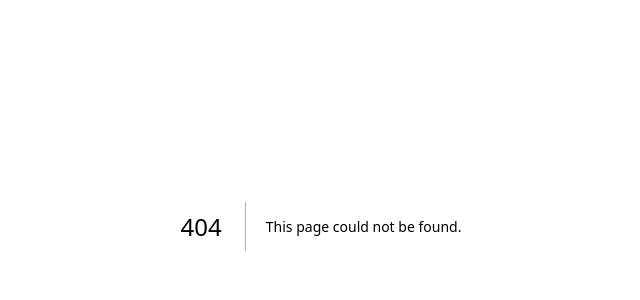
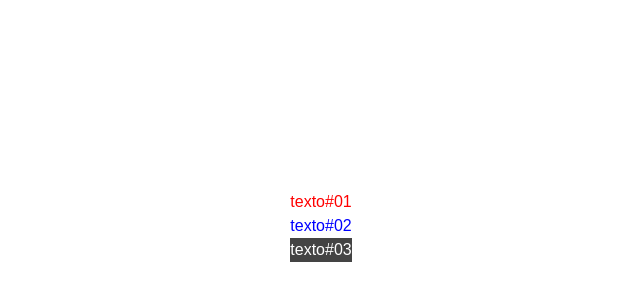
Before and after one commit to ivanProgramador/exercicios, a Next.js app: page /css/integracao2 in a window 1280 px wide. Before the commit this address had no page. Shown: the part 174-474 px from the top of the page, without its empty margins (319-959 px from the left). Built offline with nearby package versions, Linux system fonts and the light colour scheme.

Commit message:
Integration of CSS modules specifically and globally for a component

```diff
--- /dev/null
+++ b/pages/css/integracao2.jsx
@@ -0,0 +1,12 @@
+import estilos from "./integracao2.module.css";
+
+
+export default function integracao2(){
+    return(
+        <div id={estilos.integracao2}>
+         <h1 className={estilos.vermelha2} >texto#01</h1>
+         <h1 className={estilos.azul2}>texto#02</h1>
+         <h1 className={estilos.branca2} >texto#03</h1>
+        </div>
+    );
+}
--- /dev/null
+++ b/pages/css/integracao2.module.css
@@ -0,0 +1,18 @@
+#integracao2{
+  height: 100vh;
+  display: flex;
+  flex-direction: column;
+  justify-content: center;
+  align-items: center;
+}
+
+.vermelha2{
+    color: red;
+}
+.azul2{
+    color: blue;
+}
+.branca2{
+    background-color: #444;
+    color:white;
+}
```
Also changed, not shown: anotacoes/notas.txt.
